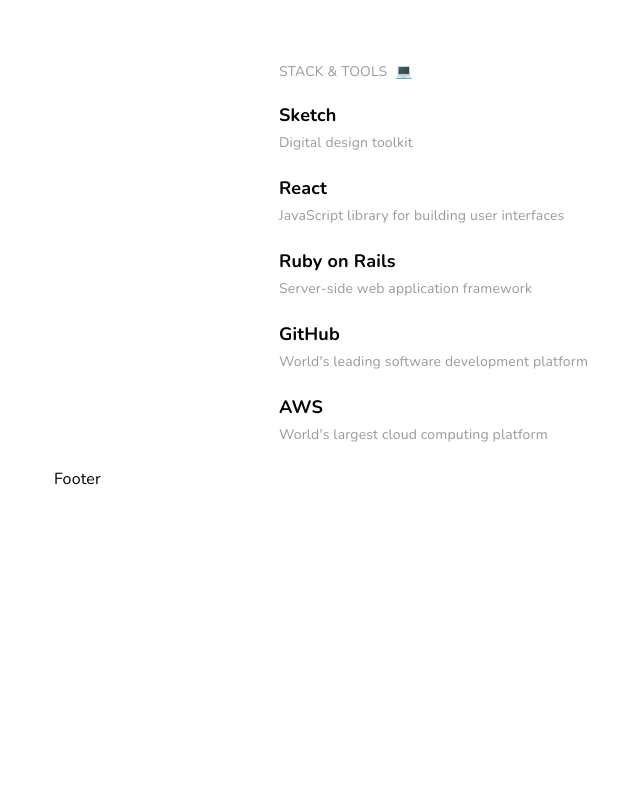
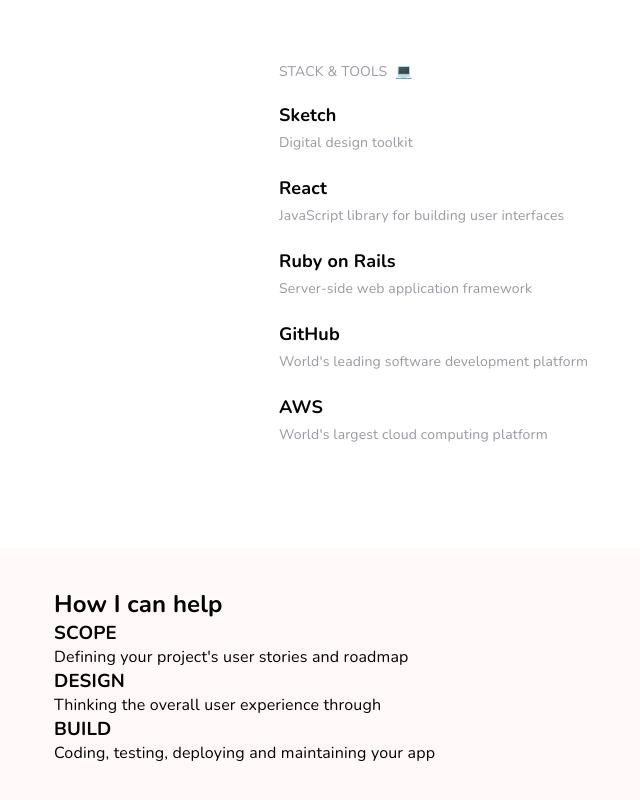
Before and after one commit to CharlyMartin/portfolio-old, a React app: page / in a window 1280 px wide. Shown: the part 1236-2036 px from the top of the page, without its empty margins (211-851 px from the left). Before the commit the page ends 1726 px from the top, so only its background shows below. Built offline with nearby package versions, Linux system fonts and the light colour scheme.

Commit message:
Footer contentful

```diff
--- a/assets/stylesheets/components/_footer.scss
+++ b/assets/stylesheets/components/_footer.scss
@@ -0,0 +1,5 @@
+.footer {
+  background: $gray-lighter;
+  margin-top: 10vh;
+  padding: 5vh 0;
+}
--- a/src/components/app.jsx
+++ b/src/components/app.jsx
@@ -50,7 +50,7 @@
           </div>
 
         </div>
-        <Footer data={content}/>
+        <Footer data={content.footer}/>
       </div>
     );
   }
--- a/src/components/footer.jsx
+++ b/src/components/footer.jsx
@@ -1,10 +1,22 @@
 import React from 'react';
 
 function Footer(props) {
+  const renderList = () => {
+    return props.data.map((obj) => {
+      return (
+        <div className="footer-items">
+          <h3 className="footer-item-feature" key={obj.feature}>{obj.feature}</h3>
+          <p className="footer-item-benefit">{obj.benefit}</p>
+        </div>
+      );
+    })
+  };
+
   return (
     <div className="footer">
       <div className="page-container">
-        Footer
+        <h2>How I can help</h2>
+        {renderList()}
       </div>
     </div>
   );
```
